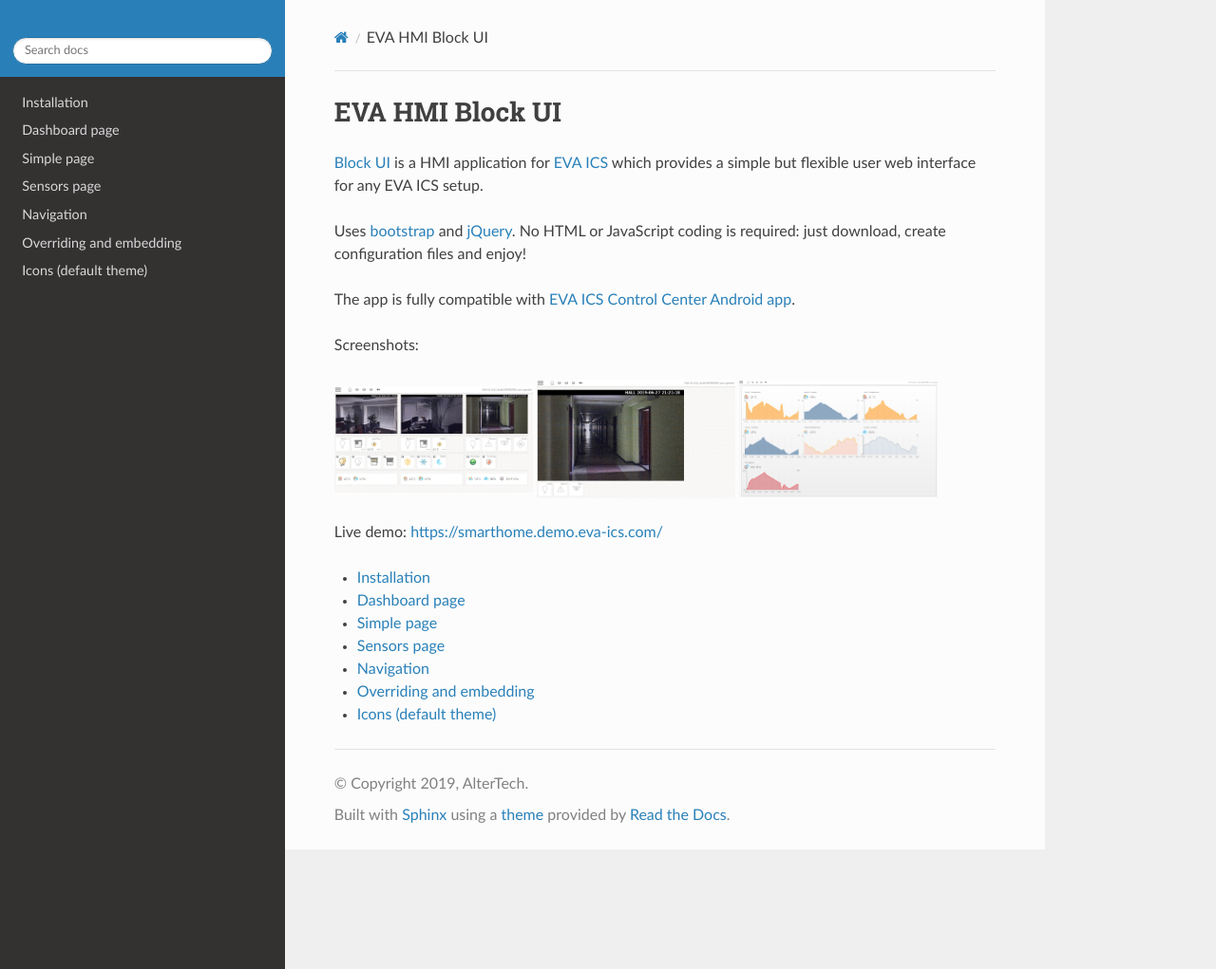
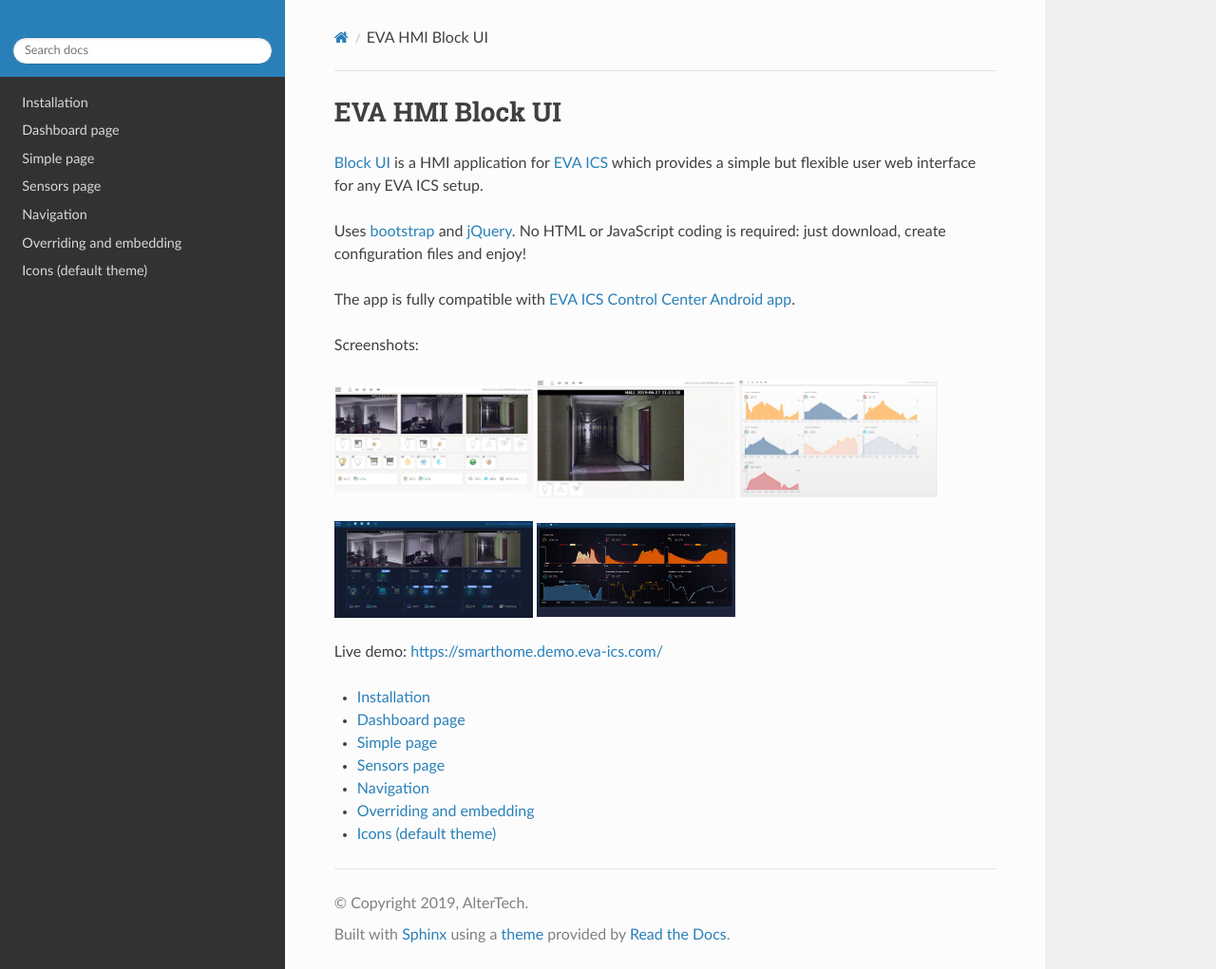
Before and after one commit to alttch/eva-hmi-block_ui, a Sphinx documentation site: the page built from doc/index.rst, in a window 1280 px wide and 1021 px high. Shown: the whole window at 95% size. Built offline with Sphinx 7.4.7 and the Read the Docs theme 2.0.0, drawn with Linux system fonts in a browser that asks for light colours.

Commit message:
dark theme examples

```diff
--- a/doc/index.rst
+++ b/doc/index.rst
@@ -20,6 +20,10 @@
     :width: 30%
 .. image:: images/sensors.png
     :width: 30%
+.. image:: images/dashboard_dark.jpg
+    :width: 30%
+.. image:: images/sensors_dark.jpg
+    :width: 30%
 
 Live demo: `<https://smarthome.demo.eva-ics.com/>`_
 
```
Also changed, not shown: README.md (+2 -0 lines), doc/images/dashboard_dark.jpg (added), doc/images/sensors_dark.jpg (added).
